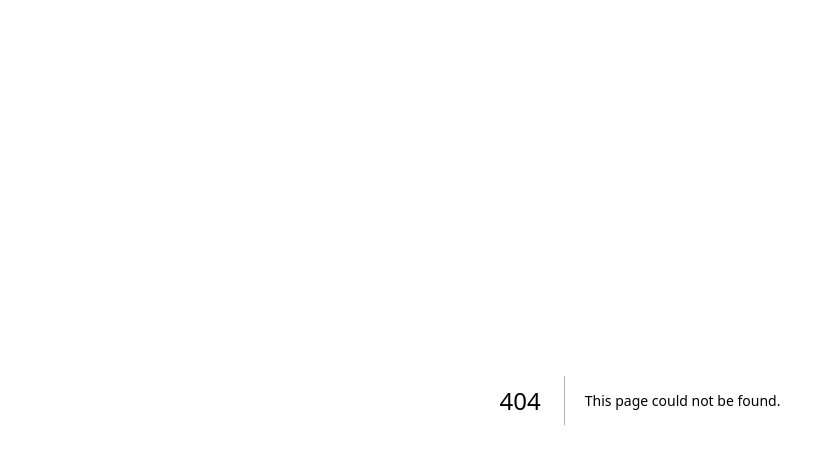
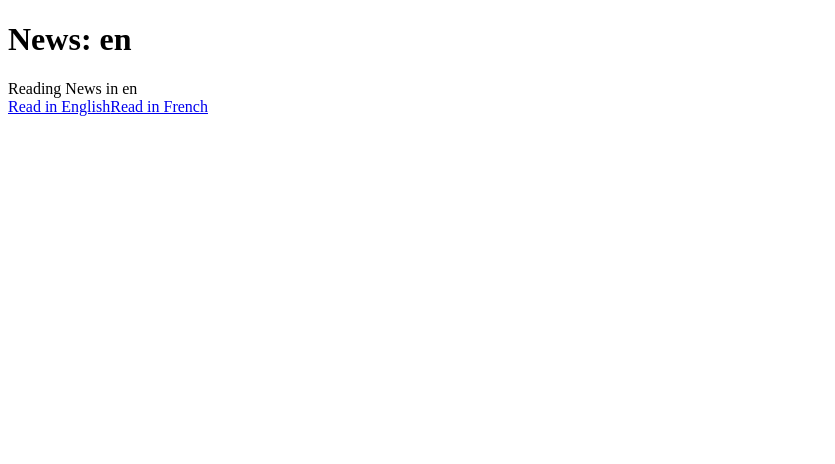
Before and after one commit to ahmadfaraznazar/next-js-practice, a Next.js app: page /articles/1 in a window 1280 px wide. Before the commit this address had no page. Shown: the top 464 px of the page, without its empty margins (0-835 px from the left). Built offline with nearby package versions, Linux system fonts and the light colour scheme.

Commit message:
use Params and searchParams

```diff
--- /dev/null
+++ b/src/app/articles/[articleID]/page.tsx
@@ -0,0 +1,18 @@
+'use client'; // Add if client-side interactivity is needed
+
+import Link from 'next/link';
+
+export default function Page({ params, searchParams }) {
+  // Extract specific values from params and searchParams with fallbacks
+  const slug = params?.id || 'en'; // Assuming the dynamic route is [slug]
+  const language = searchParams?.lang || 'en'; // Default to 'en' if lang is not provided
+
+  return (
+    <>
+      <h1>News: {slug}</h1>
+      <div>Reading News in {language}</div>
+      <Link href="/articles/breaking-news?lang=en">Read in English</Link>
+      <Link href="/articles/breaking-news?lang=fr">Read in French</Link>
+    </>
+  );
+}
```
Also changed, not shown: src/app/page.tsx (+9 -1 lines).
